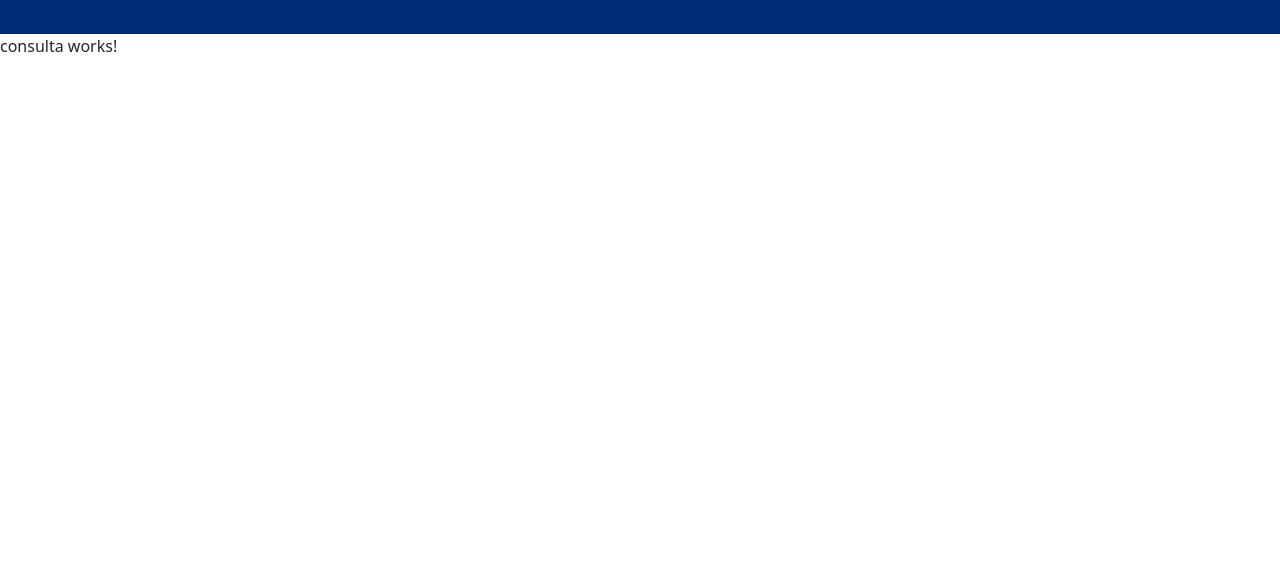
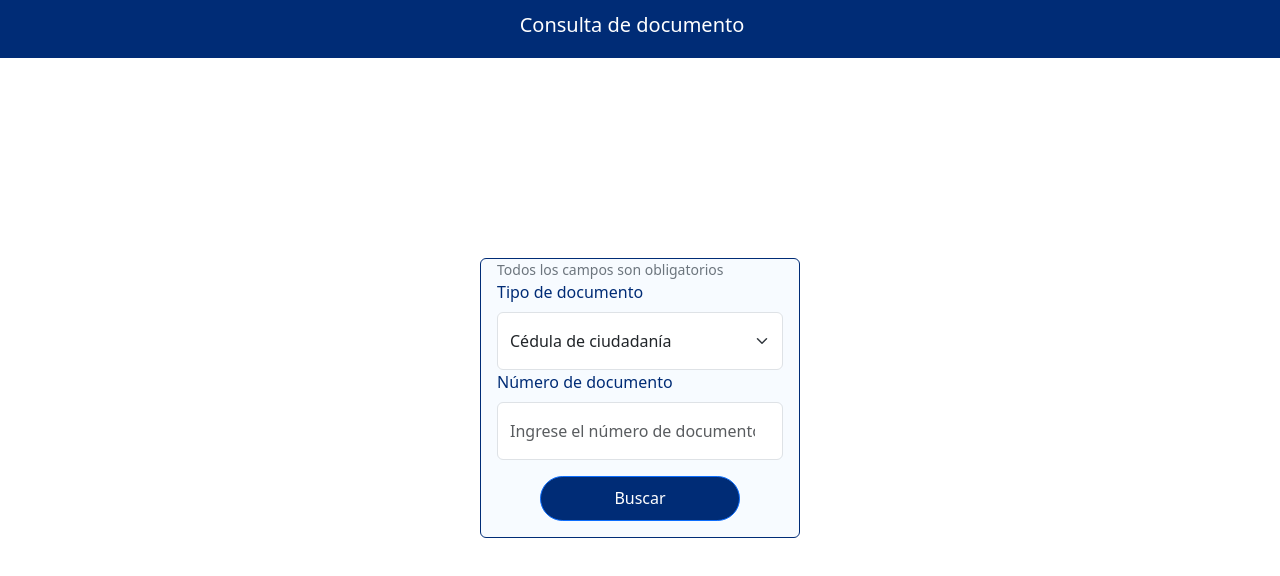
Before and after one commit to smar05/prueba-periferia-front, an Angular app: page /consulta in a window 1280 px wide. Shown: the top 576 px of the page. Built offline with nearby package versions, Linux system fonts and the light colour scheme.

Commit message:
Se añaden los estimlos de la pagina de consultas

```diff
--- a/src/app/pages/consulta/consulta.component.html
+++ b/src/app/pages/consulta/consulta.component.html
@@ -1 +1,54 @@
-<p>consulta works!</p>
+<div class="row h-25"></div>
+
+<form action="#" class="align-middle">
+  <div
+    class="card border mb-3 mx-auto"
+    style="
+      max-width: 20rem;
+      border-color: #002c76 !important;
+      background-color: #f7fbff;
+    "
+  >
+    <small class="text-secondary m-3 my-0"
+      >Todos los campos son obligatorios</small
+    >
+    <div class="card-body pt-0">
+      <div class="card-text">
+        <div>
+          <label for="tipoDocumento" class="form-label" style="color: #002c76"
+            >Tipo de documento</label
+          >
+          <select class="form-select py-3" id="tipoDocumento">
+            <option value="CC">Cédula de ciudadanía</option>
+            <option value="CE">Cédula de extranjería</option>
+            <option value="PP">Pasaporte</option>
+          </select>
+        </div>
+
+        <div>
+          <label for="numeroDocumento" class="form-label" style="color: #002c76"
+            >Número de documento</label
+          >
+          <input
+            type="number"
+            class="form-control py-3"
+            id="numeroDocumento"
+            placeholder="Ingrese el número de documento"
+          />
+        </div>
+
+        <div class="d-flex justify-content-center mt-3">
+          <button
+            type="submit"
+            class="btn btn-primary rounded-pill btn-lg px-5"
+            style="background-color: #002c76; width: 70%"
+          >
+            <h6 class="my-1">Buscar</h6>
+          </button>
+        </div>
+      </div>
+    </div>
+  </div>
+</form>
+
+<div class="row"></div>
--- a/src/app/pages/consulta/consulta.component.ts
+++ b/src/app/pages/consulta/consulta.component.ts
@@ -1,10 +1,19 @@
-import { Component } from '@angular/core';
+import { Component, OnInit } from '@angular/core';
+import { EnumVariablesGlobales } from 'src/app/enums/EnumVariablesGlobales';
+import { VariablesGlobalesService } from 'src/app/services/variables-globales.service';
 
 @Component({
   selector: 'app-consulta',
   templateUrl: './consulta.component.html',
-  styleUrls: ['./consulta.component.css']
+  styleUrls: ['./consulta.component.css'],
 })
-export class ConsultaComponent {
+export class ConsultaComponent implements OnInit {
+  constructor(private obser: VariablesGlobalesService) {}
 
+  public ngOnInit(): void {
+    this.obser.setData(
+      EnumVariablesGlobales.TITULO_NAVBAR,
+      'Consulta de documento'
+    );
+  }
 }
```
